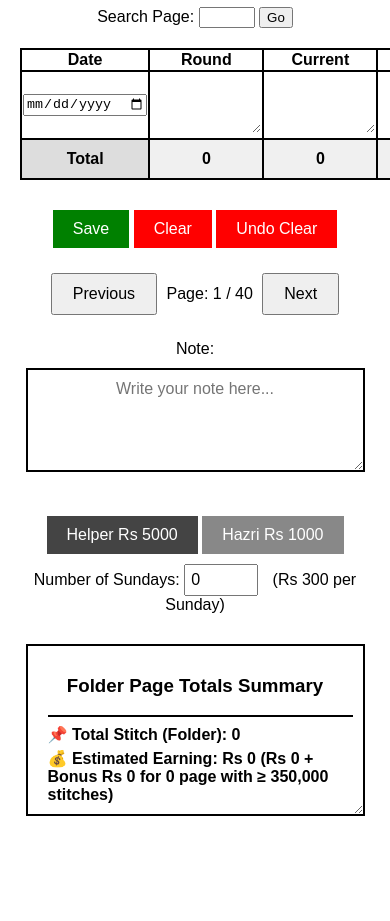
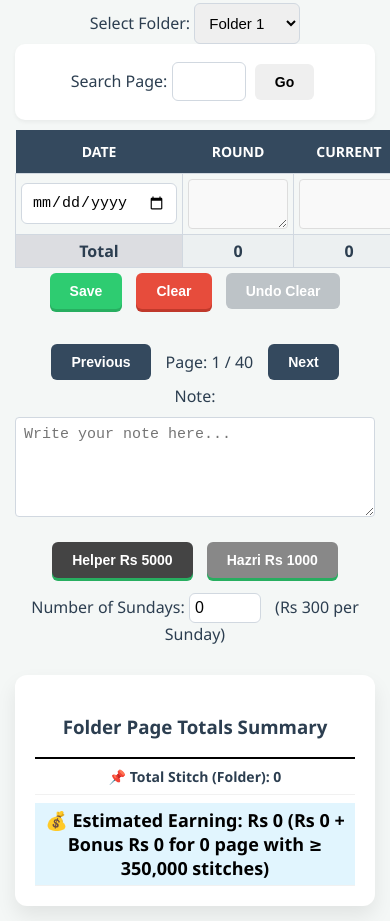
Before and after one commit to osamamo99/Program-, a plain HTML site: page index.html in a window 390 px wide. Shown: the part 140-1061 px from the top of the page. Before the commit the page ends 976 px from the top, so only its background shows below. Drawn offline with Linux system fonts and the light colour scheme.

Commit message:
Refactor HTML and JavaScript for improved UI and functionality
Refactor styles and improve layout for better responsiveness and aesthetics. Update saveData and loadData functions to handle textarea sizes.

```diff
--- a/index.html
+++ b/index.html
@@ -4,106 +4,165 @@
   <meta charset="UTF-8">
   <title>Number Grid with Save Feature</title>
   <link rel="manifest" href="manifest.json">
-  <style>
+  <<style>
+    :root {
+        --primary-color: #4a90e2;
+        --secondary-color: #f4f7f6;
+        --success-color: #2ecc71;
+        --danger-color: #e74c3c;
+        --text-color: #2c3e50;
+        --border-color: #d1d8e0;
+    }
+
     body {
-          font-family: Arial, sans-serif;
+        font-family: 'Segoe UI', Tahoma, Geneva, Verdana, sans-serif;
         text-align: center;
-          margin: 20px;
+        margin: 0;
+        padding: 15px;
+        background-color: var(--secondary-color);
+        color: var(--text-color);
     }
+
+    h2 {
+        color: var(--text-color);
+        margin-bottom: 20px;
+        font-weight: 600;
+    }
+
+    /* Container for table to allow horizontal scroll on mobile */
+    .table-wrapper {
+        width: 100%;
+        overflow-x: auto;
+        margin: 20px 0;
+        background: white;
+        border-radius: 10px;
+        box-shadow: 0 4px 6px rgba(0,0,0,0.1);
+    }
+
     table {
-          width: 90%;
-          margin: 20px auto;
+        width: 100%;
         border-collapse: collapse;
-          border: 2px solid black;
+        min-width: 600px; /* Ensures it doesn't squash too much */
     }
-      td, th {
-          border: 2px solid black;
-          width: 100px;
+
+    th {
+        background-color: #34495e;
+        color: white;
+        padding: 12px 8px;
+        font-size: 14px;
+        text-transform: uppercase;
+        position: sticky;
+        top: 0;
+        z-index: 10;
+    }
+
+    td {
+        border: 1px solid var(--border-color);
+        padding: 5px;
+        vertical-align: middle;
+    }
+
+    textarea {
+        width: 100px; /* Shuruati chauRai */
+        height: 50px; /* Shuruati lambai */
+        padding: 8px;
+        border: 1px solid #ddd;
+        border-radius: 4px;
+        font-size: 15px;
         text-align: center;
-          vertical-align: middle;
-          position: relative;
-          overflow: hidden;
+        background-color: #f9f9f9;
+        resize: both !important; /* Dono taraf se khinchne wala handle */
+        overflow: auto !important; /* Scrollbar agar zaroorat ho */
+        box-sizing: border-box;
+        display: block;
     }
-      textarea {
-          width: 100px;
-          height: 50px;
-          text-align: center;
-          border: none;
-          font-size: 16px;
-          background: transparent;
-          resize: both;
-          overflow: auto;
-          padding: 5px;
-          font-family: Arial, sans-serif;
-      }
+
     textarea:focus {
         outline: none;
+        background-color: white;
+        border-color: var(--primary-color);
+        box-shadow: inset 0 1px 3px rgba(0,0,0,0.1);
     }
+
     .total-row {
         font-weight: bold;
-          background-color: #f0f0f0;
-          height: 40px;
+        background-color: #ecf0f1;
     }
+
     .static-box {
-          background-color: #ddd;
+        background-color: #dcdde1;
         font-weight: bold;
     }
-      .pagination {
-          margin-top: 20px;
+
+    /* Buttons Style */
+    button {
+        border-radius: 6px;
+        font-weight: 600;
+        transition: transform 0.1s, opacity 0.2s;
+        cursor: pointer;
+        padding: 10px 20px;
+        margin: 5px;
+        border: none;
+        font-size: 14px;
     }
-      .pagination button {
-          padding: 10px 20px;
-          font-size: 16px;
-          margin: 5px;
+
+    button:active {
+        transform: scale(0.96);
     }
-      .search-box {
-          margin: 10px;
+
+    .save-btn { background-color: var(--success-color); color: white; box-shadow: 0 3px 0 #27ae60; }
+    .clear-btn { background-color: var(--danger-color); color: white; box-shadow: 0 3px 0 #c0392b; }
+
+    #undoBtn { background-color: #f39c12; color: white; box-shadow: 0 3px 0 #e67e22; }
+    #undoBtn:disabled { background-color: #bdc3c7; box-shadow: none; cursor: not-allowed; }
+
+    .pagination { margin-top: 25px; display: flex; align-items: center; justify-content: center; gap: 10px; }
+    .pagination button { background-color: #34495e; color: white; }
+
+    /* Inputs & Selects */
+    select, input[type="number"], input[type="date"] {
+        padding: 10px;
+        border: 1px solid var(--border-color);
+        border-radius: 6px;
+        font-size: 15px;
+        outline: none;
     }
-      .save-btn, .clear-btn {
-          margin-top: 10px;
-          padding: 10px 20px;
-          font-size: 16px;
-          color: white;
-          border: none;
-          cursor: pointer;
+
+    .search-box { background: white; padding: 15px; border-radius: 10px; margin-bottom: 10px; box-shadow: 0 2px 4px rgba(0,0,0,0.05); }
+
+    .note-box {
+        width: 100%;
+        height: 100px !important;
+        margin: 10px 0;
+        border: 1px solid var(--border-color);
+        background-color: white;
+        resize: vertical;
+        text-align: left;
     }
-      .save-btn {
-          background-color: green;
-      }
-      .clear-btn {
-          background-color: red;
-      }
-      .note-section {
-          margin-top: 20px;
-      }
-      .note-box {
-          width: 90%;
-          height: 80px;
-          margin: 10px auto;
-          border: 2px solid black;
-          padding: 10px;
-          font-size: 16px;
-          font-family: Arial, sans-serif;
-          background-color: transparent;
-      }
+
     #folderTotalsSummary {
         margin-top: 30px;
-          padding: 10px;
-          border: 2px solid #000;
-          width: 90%;
-          margin-left: auto;
-          margin-right: auto;
-          resize: both;
-          overflow: auto;
-      }
-      #folderSummaryContent {
-          text-align: left;
-          padding-left: 10px;
+        padding: 20px;
+        border: none;
+        background: white;
+        border-radius: 12px;
+        box-shadow: 0 10px 20px rgba(0,0,0,0.08);
+        width: 100%;
+        box-sizing: border-box;
     }
 
-      select {
-  padding: 10px;
-  font-size: 16px;
+    #folderSummaryContent div {
+        padding: 8px;
+        border-bottom: 1px solid #f1f1f1;
+        font-size: 14px;
+    }
+
+    .bonus-section {
+        background: #fff;
+        padding: 15px;
+        border-radius: 10px;
+        margin-top: 20px;
+        box-shadow: 0 2px 4px rgba(0,0,0,0.05);
     }
 </style>
 </head>
@@ -217,10 +276,8 @@
             let textarea = document.createElement("textarea");
             textarea.dataset.column = j;
 
-            textarea.oninput = function () {
-                this.style.height = "auto";
-                this.style.height = (this.scrollHeight) + "px";
-                calculateTotal();
+            textarea.oninput = function() {
+    calculateTotal(); // Ab sirf total hoga, size aap khud khinchenge
 };
 
             cell.appendChild(textarea);
@@ -305,17 +362,16 @@
     let pageData = {
         date: document.getElementById("dateInput").value,
         values: [],
-            sizes: [],
+        sizes: [], // Naya: Width aur Height save karne ke liye
         note: document.getElementById("note").value,
         sundays: parseInt(document.getElementById("sundayCount").value) || 0
     };
-
-        let textareas = document.querySelectorAll("textarea");
+    let textareas = document.querySelectorAll("textarea[data-column]");
     textareas.forEach(textarea => {
         pageData.values.push(textarea.value);
+        // Size save kar rahe hain
         pageData.sizes.push({ width: textarea.style.width, height: textarea.style.height });
     });
-
     localStorage.setItem(`${currentFolder}_pageData_${currentPage}`, JSON.stringify(pageData));
     updateFolderSummary();
 }
@@ -327,14 +383,15 @@
         document.getElementById("dateInput").value = pageData.date || "";
         document.getElementById("note").value = pageData.note || "";
         document.getElementById("sundayCount").value = pageData.sundays || 0;
-
-            let textareas = document.querySelectorAll("textarea");
+        let textareas = document.querySelectorAll("textarea[data-column]");
         textareas.forEach((textarea, index) => {
             textarea.value = pageData.values[index] || "";
-                textarea.style.width = pageData.sizes[index]?.width || "100px";
-                textarea.style.height = pageData.sizes[index]?.height || "50px";
+            // Saved size load kar rahe hain
+            if (pageData.sizes && pageData.sizes[index]) {
+                textarea.style.width = pageData.sizes[index].width;
+                textarea.style.height = pageData.sizes[index].height;
+            }
         });
-
         calculateTotal();
     }
 }
@@ -457,7 +514,7 @@ if (pageData.date && pageData.sundays > 0) {
 }
 
 const div = document.createElement("div");
-div.textContent = `Page ${i} (${pageDate}): Stitch Total = ${stitchTotal}${sundayMark}${noteMark}`;
+div.innerHTML = `Page ${i} (${pageDate}): Stitch Total = <b>${stitchTotal.toLocaleString()}</b>${sundayMark}${noteMark}`;
 summaryDiv.appendChild(div);
         }
     }
@@ -466,6 +523,7 @@ summaryDiv.appendChild(div);
     const grandTotalDiv = document.createElement("div");
     grandTotalDiv.style.marginTop = "10px";
     grandTotalDiv.style.fontWeight = "bold";
+
     grandTotalDiv.style.borderTop = "2px solid #000";
     grandTotalDiv.style.paddingTop = "8px";
     grandTotalDiv.textContent = `📌 Total Stitch (Folder): ${grandTotal}`;
@@ -495,8 +553,12 @@ let hazriBonus = hazriBonusEnabled ? 1000 : 0;
 const totalRs = Math.round(basicEarning + bonusEarning + tenMillionBonus + helperBonus + hazriBonus + sundayBonus);
 
 const rupeeDiv = document.createElement("div");
-rupeeDiv.style.fontWeight = "bold";
-rupeeDiv.style.marginTop = "5px";
+rupeeDiv.style.fontWeight = "900";
+rupeeDiv.style.color = "#000000";
+rupeeDiv.style.fontSize = "18px"; // Earning ko bara dikhane ke liye
+rupeeDiv.style.marginTop = "8px";
+rupeeDiv.style.padding = "5px";
+rupeeDiv.style.backgroundColor = "#e1f5fe"; // Light blue background taake saaf nazar aaye
 
 let bonusDetails = `Rs ${Math.round(basicEarning)} + Bonus Rs ${bonusEarning} for ${bonusPagesCount} page${bonusPagesCount > 1 ? 's' : ''} with ≥ 350,000 stitches`;
 
```
Lines whose indentation alone changed are shown as unchanged.
